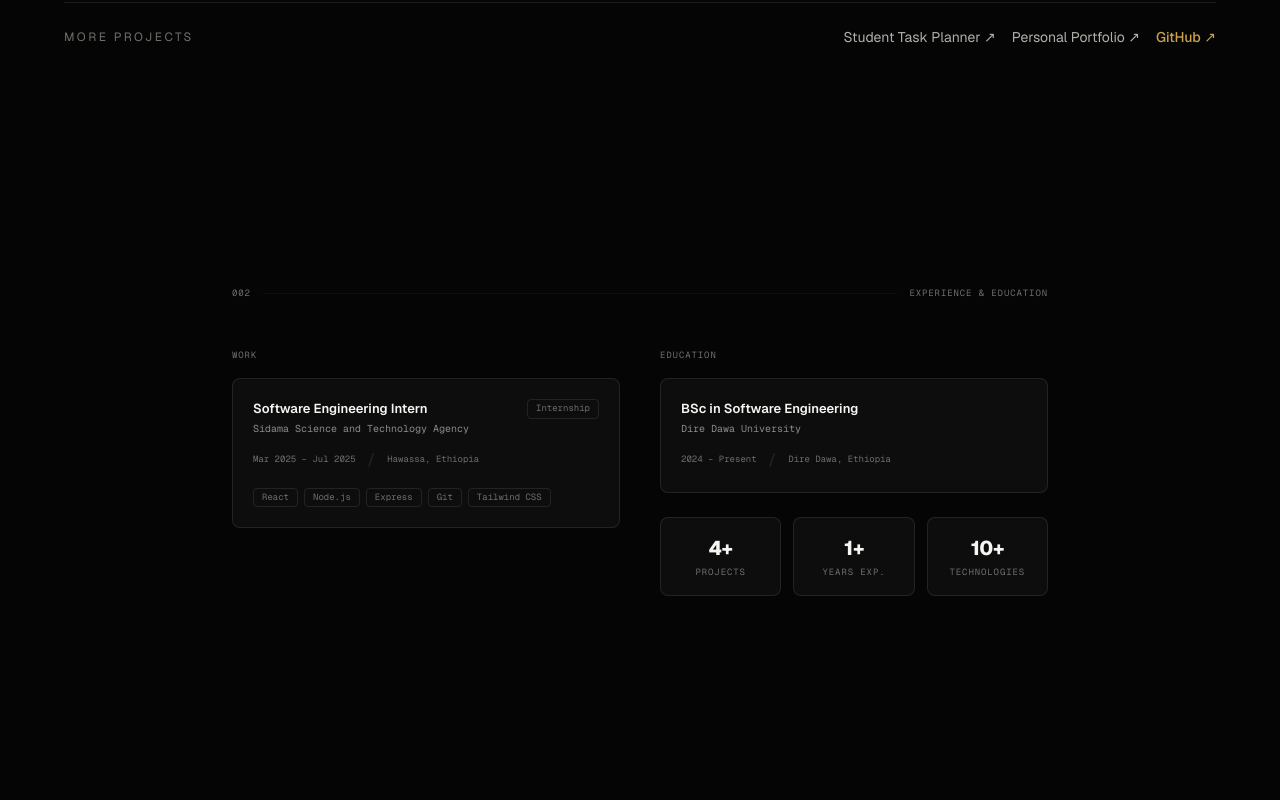
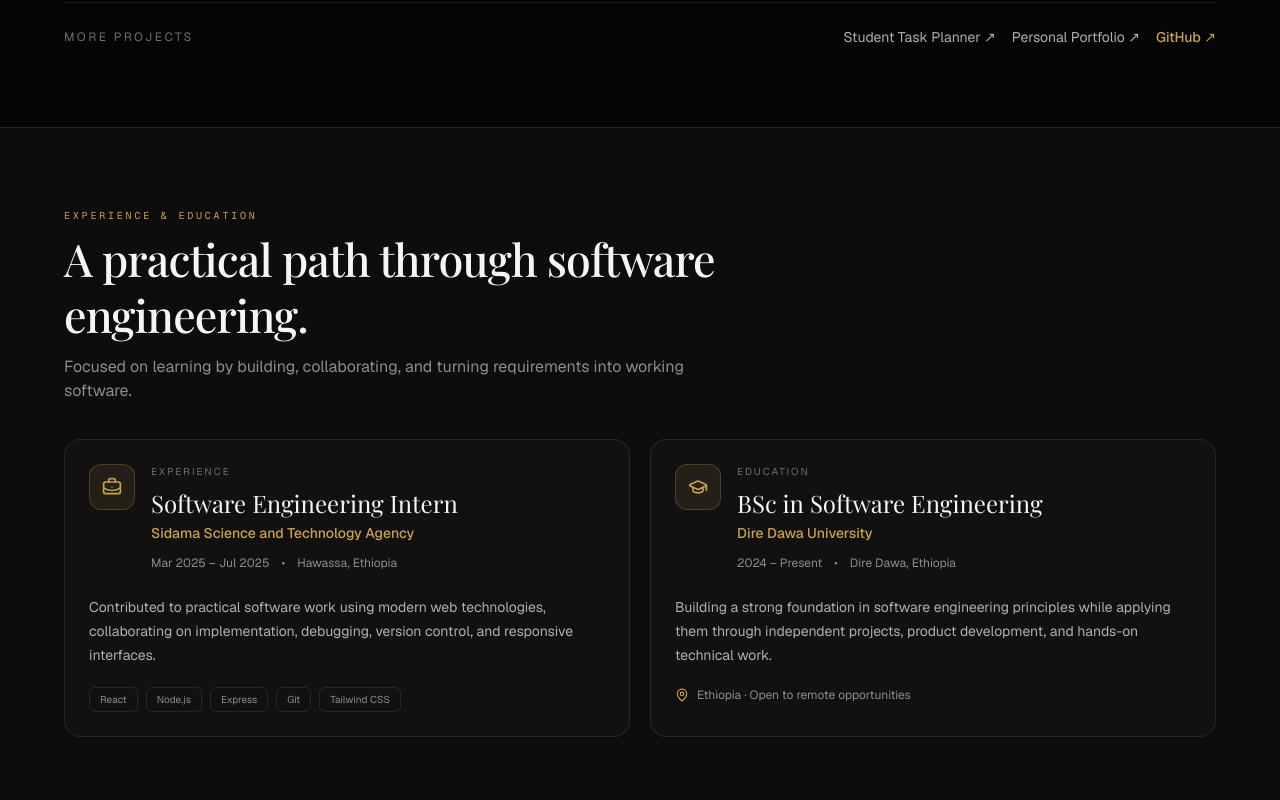
Before and after one commit to isakhu/yishak-tule, a Next.js app: page / in a window 1280 px wide. Shown: the part 3180-3980 px from the top of the page. Built offline with nearby package versions, Linux system fonts and the light colour scheme; a web font is replaced by a local one.

Commit message:
feat: redesign experience and education section

```diff
--- a/components/Experience.tsx
+++ b/components/Experience.tsx
@@ -1,123 +1,60 @@
-"use client";
-
-import { motion } from "framer-motion";
+import { BriefcaseBusiness, GraduationCap, MapPin } from "lucide-react";
 import SectionWrapper from "./SectionWrapper";
-
-const experiences = [
-  {
-    role: "Software Engineering Intern",
-    company: "Sidama Science and Technology Agency",
-    location: "Hawassa, Ethiopia",
-    period: "Mar 2025 – Jul 2025",
-    type: "Internship",
-    tech: ["React", "Node.js", "Express", "Git", "Tailwind CSS"],
-  },
-];
-
-const education = [
-  {
-    degree: "BSc in Software Engineering",
-    school: "Dire Dawa University",
-    location: "Dire Dawa, Ethiopia",
-    period: "2024 – Present",
-  },
-];
-
-const stats = [
-  { value: "4+", label: "projects" },
-  { value: "1+", label: "years exp." },
-  { value: "10+", label: "technologies" },
-];
+import SectionHeading from "./SectionHeading";
 
 export default function Experience() {
   return (
-    <SectionWrapper id="experience">
-      <div className="w-full max-w-4xl mx-auto px-10 py-20">
+    <SectionWrapper id="experience" className="border-t border-white/5 bg-[#0d0d0d]">
+      <SectionHeading
+        label="Experience & Education"
+        title="A practical path through software engineering."
+        subtitle="Focused on learning by building, collaborating, and turning requirements into working software."
+      />
 
-        <motion.div
-          initial={{ opacity: 0, y: 12 }}
-          whileInView={{ opacity: 1, y: 0 }}
-          viewport={{ once: true }}
-          transition={{ duration: 0.5 }}
-          className="flex items-center gap-3 mb-12"
-        >
-          <span className="font-mono text-[9px] text-zinc-700 tracking-widest uppercase">002</span>
-          <div className="h-px flex-1 bg-white/4" />
-          <span className="font-mono text-[9px] text-zinc-700 tracking-widest uppercase">experience & education</span>
-        </motion.div>
-
-        <div className="grid lg:grid-cols-2 gap-10">
-
-          {/* Experience */}
-          <motion.div
-            initial={{ opacity: 0, y: 16 }}
-            whileInView={{ opacity: 1, y: 0 }}
-            viewport={{ once: true }}
-            transition={{ duration: 0.5 }}
-          >
-            <span className="font-mono text-[9px] text-zinc-700 tracking-widest uppercase block mb-4">work</span>
-            <div className="border border-white/5 rounded-lg p-5 bg-white/[0.02]">
-              <div className="flex items-start justify-between gap-3 mb-3">
-                <div>
-                  <p className="text-white text-[13px] font-semibold">{experiences[0].role}</p>
-                  <p className="font-mono text-[10px] text-zinc-500 mt-0.5">{experiences[0].company}</p>
-                </div>
-                <span className="shrink-0 px-2 py-0.5 border border-white/5 rounded font-mono text-[9px] text-zinc-700">
-                  {experiences[0].type}
-                </span>
-              </div>
-              <div className="flex items-center gap-3 mb-4">
-                <span className="font-mono text-[9px] text-zinc-700">{experiences[0].period}</span>
-                <span className="text-white/10">/</span>
-                <span className="font-mono text-[9px] text-zinc-700">{experiences[0].location}</span>
-              </div>
-              <div className="flex flex-wrap gap-1.5">
-                {experiences[0].tech.map((t) => (
-                  <span key={t} className="px-2 py-0.5 border border-white/4 rounded-sm font-mono text-[9px] text-zinc-700">
-                    {t}
-                  </span>
-                ))}
+      <div className="grid gap-5 lg:grid-cols-2">
+        <article className="rounded-2xl border border-white/8 bg-[#111111] p-6">
+          <div className="flex items-start gap-4">
+            <div className="rounded-xl border border-[#c9a24d]/25 bg-[#c9a24d]/10 p-3">
+              <BriefcaseBusiness size={20} className="text-[#c9a24d]" />
+            </div>
+            <div>
+              <p className="text-[10px] uppercase tracking-[0.2em] text-[#6f6f6a]">Experience</p>
+              <h3 className="mt-2 font-display text-2xl text-[#f5f5f2]">Software Engineering Intern</h3>
+              <p className="mt-1 text-sm font-medium text-[#c9a24d]">Sidama Science and Technology Agency</p>
+              <div className="mt-3 flex flex-wrap gap-3 text-xs text-[#8c8c88]">
+                <span>Mar 2025 – Jul 2025</span><span>•</span><span>Hawassa, Ethiopia</span>
               </div>
             </div>
-          </motion.div>
+          </div>
+          <p className="mt-6 text-sm leading-6 text-[#b0b0aa]">
+            Contributed to practical software work using modern web technologies, collaborating on implementation, debugging, version control, and responsive interfaces.
+          </p>
+          <div className="mt-5 flex flex-wrap gap-2">
+            {["React", "Node.js", "Express", "Git", "Tailwind CSS"].map((tech) => <span key={tech} className="rounded-md border border-white/8 px-2.5 py-1 text-[10px] text-[#8c8c88]">{tech}</span>)}
+          </div>
+        </article>
 
-          {/* Education + Stats */}
-          <div className="flex flex-col gap-6">
-            <motion.div
-              initial={{ opacity: 0, y: 16 }}
-              whileInView={{ opacity: 1, y: 0 }}
-              viewport={{ once: true }}
-              transition={{ duration: 0.5, delay: 0.1 }}
-            >
-              <span className="font-mono text-[9px] text-zinc-700 tracking-widest uppercase block mb-4">education</span>
-              <div className="border border-white/5 rounded-lg p-5 bg-white/[0.02]">
-                <p className="text-white text-[13px] font-semibold mb-0.5">{education[0].degree}</p>
-                <p className="font-mono text-[10px] text-zinc-500 mb-3">{education[0].school}</p>
-                <div className="flex items-center gap-3">
-                  <span className="font-mono text-[9px] text-zinc-700">{education[0].period}</span>
-                  <span className="text-white/10">/</span>
-                  <span className="font-mono text-[9px] text-zinc-700">{education[0].location}</span>
-                </div>
+        <article className="rounded-2xl border border-white/8 bg-[#111111] p-6">
+          <div className="flex items-start gap-4">
+            <div className="rounded-xl border border-[#c9a24d]/25 bg-[#c9a24d]/10 p-3">
+              <GraduationCap size={20} className="text-[#c9a24d]" />
+            </div>
+            <div>
+              <p className="text-[10px] uppercase tracking-[0.2em] text-[#6f6f6a]">Education</p>
+              <h3 className="mt-2 font-display text-2xl text-[#f5f5f2]">BSc in Software Engineering</h3>
+              <p className="mt-1 text-sm font-medium text-[#c9a24d]">Dire Dawa University</p>
+              <div className="mt-3 flex flex-wrap gap-3 text-xs text-[#8c8c88]">
+                <span>2024 – Present</span><span>•</span><span>Dire Dawa, Ethiopia</span>
               </div>
-            </motion.div>
-
-            <motion.div
-              initial={{ opacity: 0, y: 16 }}
-              whileInView={{ opacity: 1, y: 0 }}
-              viewport={{ once: true }}
-              transition={{ duration: 0.5, delay: 0.2 }}
-              className="grid grid-cols-3 gap-3"
-            >
-              {stats.map((s) => (
-                <div key={s.label} className="border border-white/5 rounded-lg p-4 bg-white/[0.02] text-center">
-                  <p className="text-white font-extrabold text-xl tracking-tight">{s.value}</p>
-                  <p className="font-mono text-[9px] text-zinc-700 tracking-widest mt-1 uppercase">{s.label}</p>
-                </div>
-              ))}
-            </motion.div>
+            </div>
           </div>
-
-        </div>
+          <p className="mt-6 text-sm leading-6 text-[#b0b0aa]">
+            Building a strong foundation in software engineering principles while applying them through independent projects, product development, and hands-on technical work.
+          </p>
+          <div className="mt-5 flex items-center gap-2 text-xs text-[#8c8c88]">
+            <MapPin size={14} className="text-[#c9a24d]" /> Ethiopia · Open to remote opportunities
+          </div>
+        </article>
       </div>
     </SectionWrapper>
   );
```
